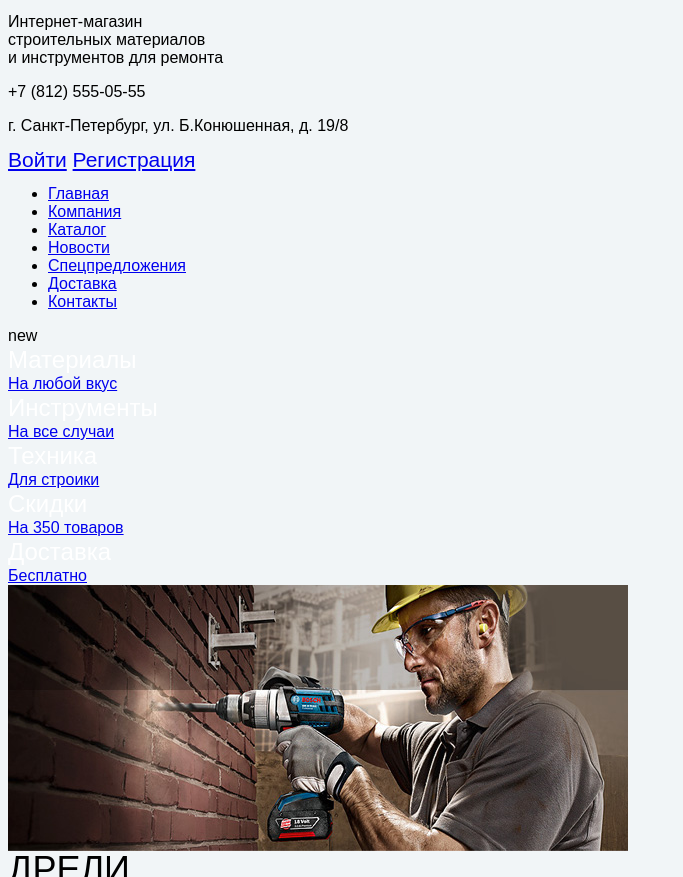
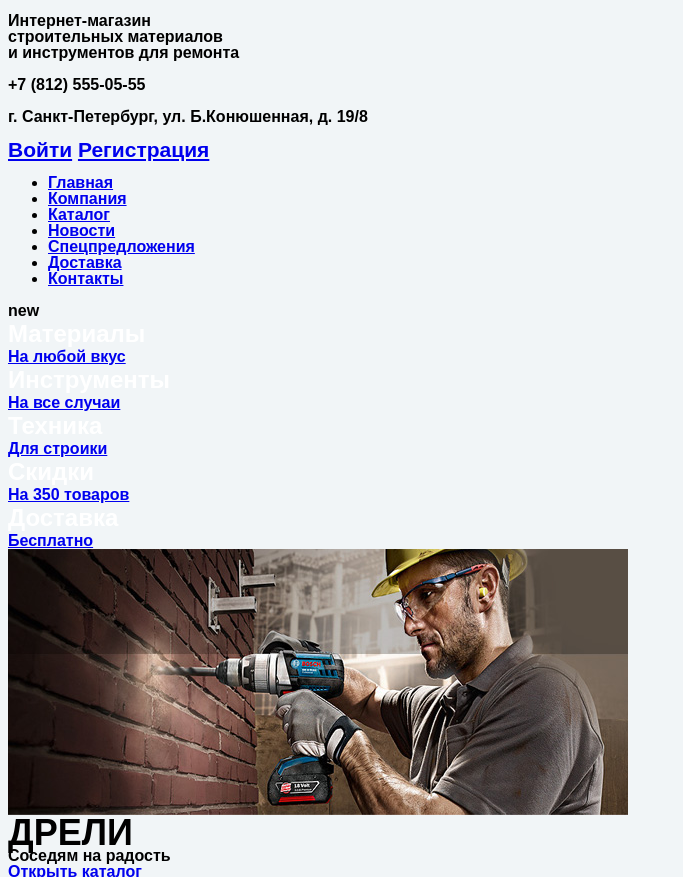
Before and after one commit to AndrewGRS/417533-technomart, a plain HTML site: page index.html in a window 1280 px wide. Shown: the part 110-987 px from the top of the page, without its empty margins (0-683 px from the left). Drawn offline with Linux system fonts and the light colour scheme.

Commit message:
Ошибки
Ошибки задания #20

```diff
--- a/css/style.css
+++ b/css/style.css
@@ -3,16 +3,14 @@
 body {
 	font-family: 'Cuprum', sans-serif;
 	background-color: #f1f5f7;
+	line-height: 16px;
+	font-weight: bold;
 }
 
 .main_title {
 	font-size: 24px;
 	line-height: 24px;
 	color: #fff;
-}
-
-header {
-
 }
 
 header div.container_top_line {
@@ -32,7 +30,6 @@ header div.container_top_line {
 .slider_title {
 	font-size: 36px;
 	line-height: 30px;
-	font-style: bold;
 }
 
 .section_title {
```
